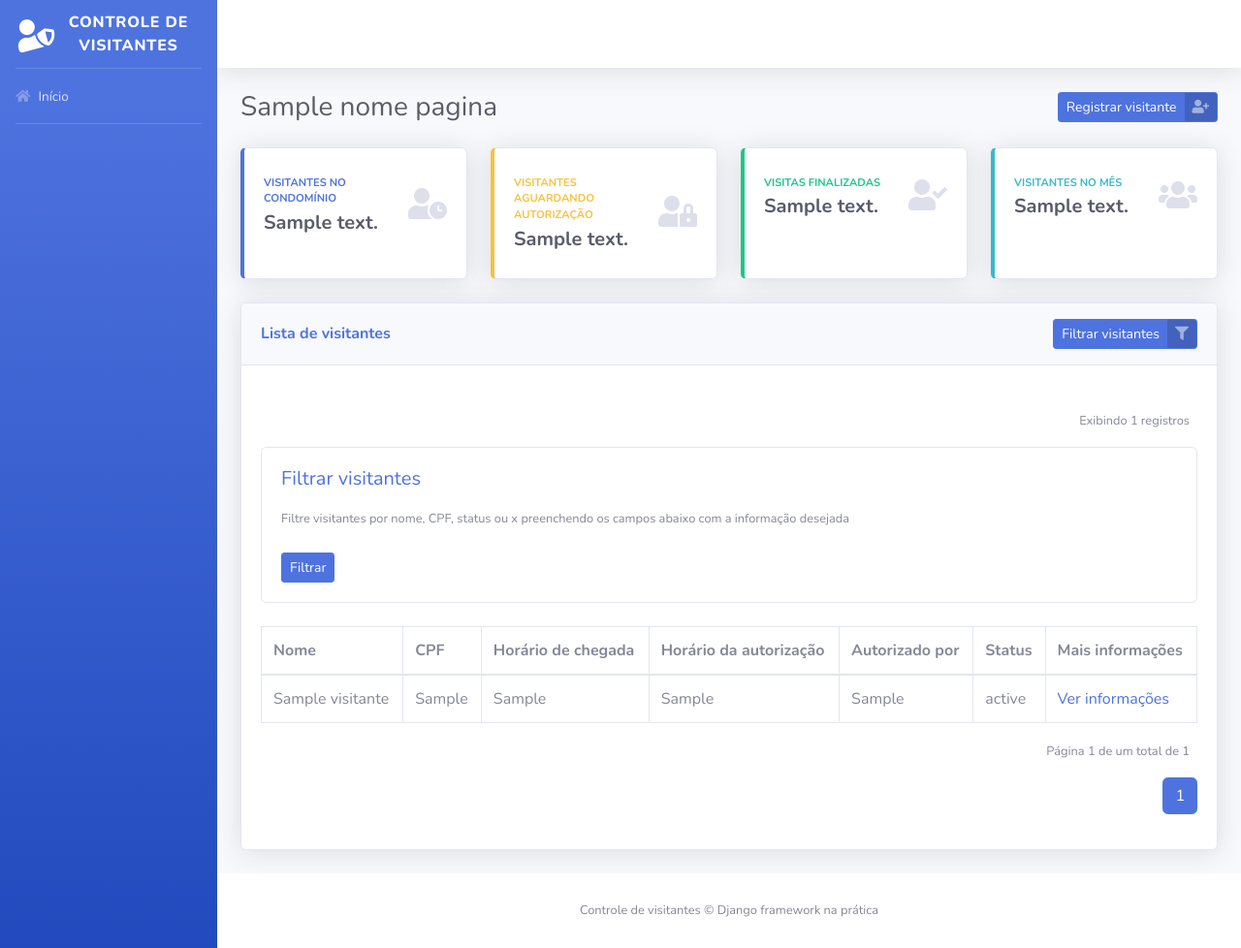
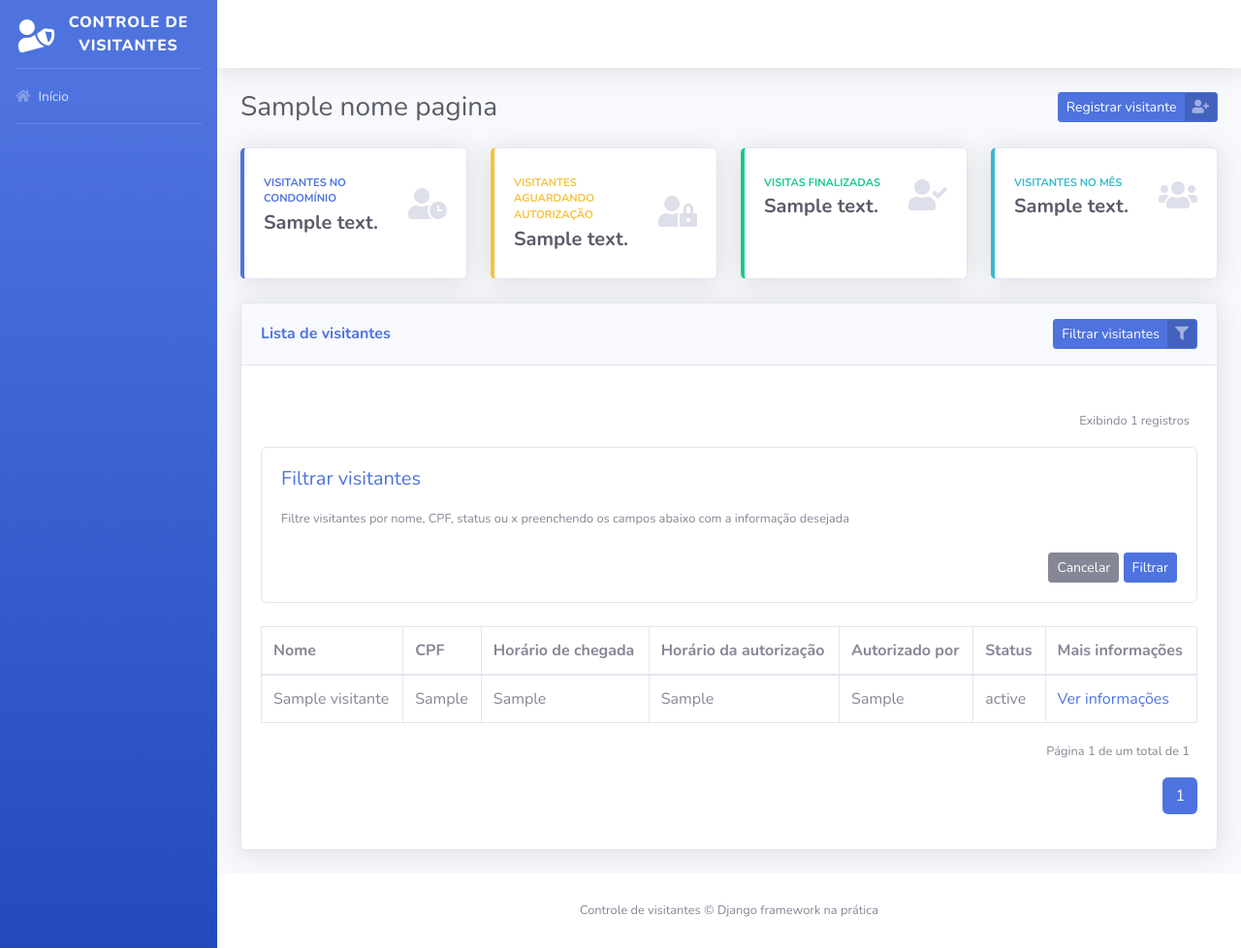
Before and after one commit to tchaguitos/controle-visitantes, a Django app: template templates/index.html in a window 1280 px wide, after a click on "Filtrar visitantes". Shown: the whole page at 97% size. Run offline with Django 3.2, Linux system fonts and the light colour scheme; the template is opened without the code that fills it: most values are stand-ins (such as "Sample title", 1, 10 or a date in 2020); some libraries are stand-ins or nearby versions.

Commit message:
feat(templates): add botao para resetar filtros

```diff
--- a/templates/index.html
+++ b/templates/index.html
@@ -100,6 +100,16 @@
             <h6 class="m-0 font-weight-bold text-primary">Lista de visitantes</h6>
 
             <div class="text-right">
+                {% if visitantes_filter.data %}
+                    <a href="{% url 'index' %}" class="btn btn-secondary btn-icon-split btn-sm">
+                        <span class="text">Resetar filtros</span>
+
+                        <span class="icon text-white-50">
+                            <i class="fas fa-eraser"></i>
+                        </span>
+                    </a>
+                {% endif %}
+
                 <a data-toggle="collapse" href="#collapseFilter" role="button" aria-expanded="false" aria-controls="#collapseFilter" class="btn btn-primary btn-icon-split btn-sm">
                     <span class="text">Filtrar visitantes</span>
 
@@ -137,7 +147,11 @@
                             </div>
                         {% endfor %}
 
-                        <div class="col-md-12">
+                        <div class="col-md-12 text-right">
+                            <a data-toggle="collapse" href="#collapseFilter" role="button" aria-expanded="false" aria-controls="#collapseFilter" class="btn btn-secondary btn-sm text-white">
+                                <span class="text">Cancelar</span>
+                            </a>
+
                             <button class="btn btn-primary btn-sm" type="submit">
                                 <span class="text">Filtrar</span>
                             </button>
```
